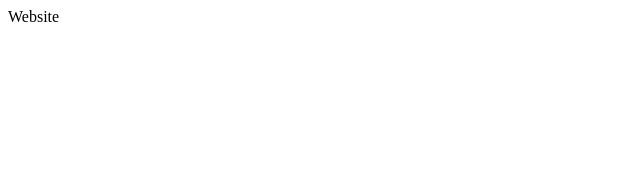
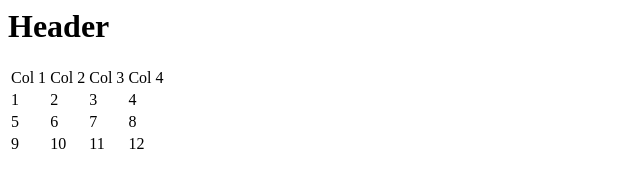
Before and after one commit to erichall2/erichall2.github.com, a plain HTML site: page index.html in a window 1280 px wide. Shown: the whole page, without its empty margins (0-640 px from the left). Drawn offline with Linux system fonts and the light colour scheme.

Commit message:
Update index.html

```diff
--- a/index.html
+++ b/index.html
@@ -1,5 +1,42 @@
 <html>
 <body>
-Website
+
+<div class="header">
+  <h1>Header</h1>
+
+</div>
+
+
+<div id="tableDiv">
+<table>
+
+  <tr>
+    <td>Col 1</td>
+    <td>Col 2</td>
+    <td>Col 3</td>
+    <td>Col 4</td>
+  </tr>
+  <tr>
+    <td>1</td>
+    <td>2</td>
+    <td>3</td>
+    <td>4</td>
+  </tr>
+  <tr>
+    <td>5</td>
+    <td>6</td>
+    <td>7</td>
+    <td>8</td>
+  </tr>
+  <tr>
+    <td>9</td>
+    <td>10</td>
+    <td>11</td>
+    <td>12</td>
+  </tr>
+
+</table>
+</div>
+
 </body>
 </html>
```
